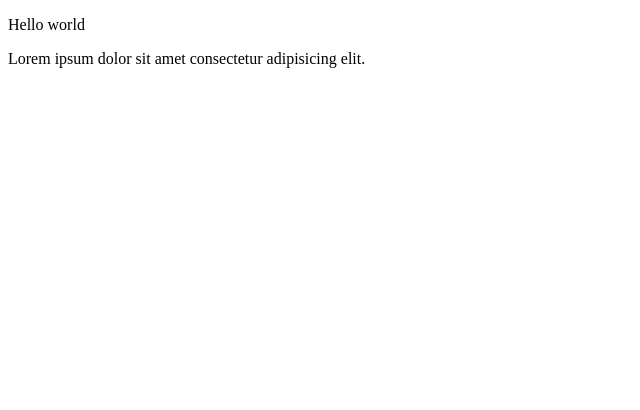
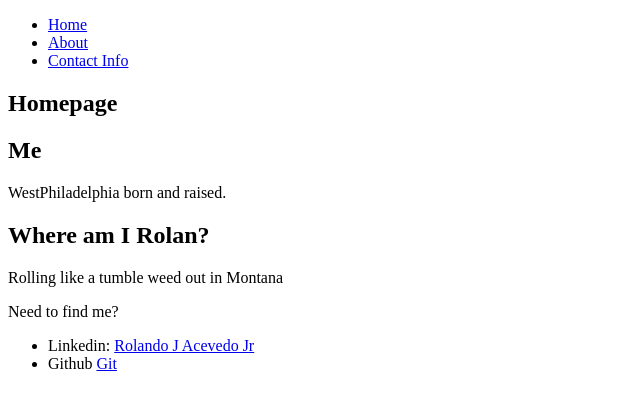
Before and after one commit to tomsshow/LetsGetRolan, a plain HTML site: page index.html in a window 1280 px wide. Shown: the whole page, without its empty margins (0-640 px from the left). Drawn offline with Linux system fonts and the light colour scheme.

Commit message:
Made Content index.html
Tom-6/9/2019
Made Anchors and links to things

```diff
--- a/index.html
+++ b/index.html
@@ -4,7 +4,30 @@
     <title>Lets Get Rolan</title>
 </head>
 <body>
-    <p> Hello world </p>
-    <p> Lorem ipsum dolor sit amet consectetur adipisicing elit.</p>
+    <div class="container">
+        <nav class="navbar">
+            <ul>
+                <li><a href="#home">Home</a></li>
+                <li><a href="#about">About</a></li>
+                <li><a href="#Contact_Info">Contact Info</a></li>
+            </ul>
+        </nav>
+        <section id="home">
+            <h1>Homepage</h1>
+        </section>
+        <section id="about">
+            <h1>Me</h1>
+            <p>WestPhiladelphia born and raised.</p>
+        </section>
+        <section id="Contact_Info">
+            <h1>Where am I Rolan?</h1>
+            <p>Rolling like a tumble weed out in Montana</p>
+            <p>Need to find me?</p>
+            <ul>
+                <li>Linkedin: <a href="https://www.linkedin.com/in/rolando-j-acevedo-jr/" target="_blank">Rolando J Acevedo Jr</a></li>
+                <li>Github <a href="https://github.com/Shnazyblue" target="_blank">Git</a></li>
+            </ul>
+        </section>
+    </div>
 </body>
 </html>
```
Also changed, not shown: style.css (added).
